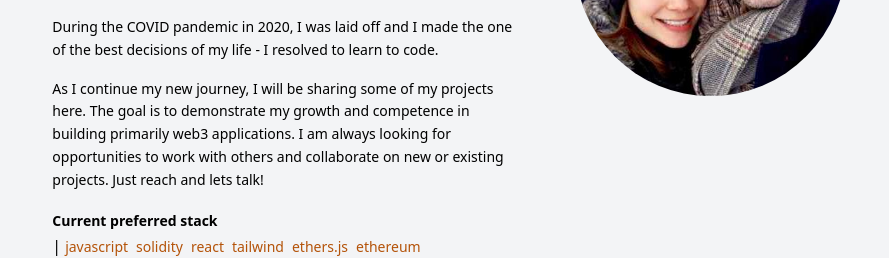
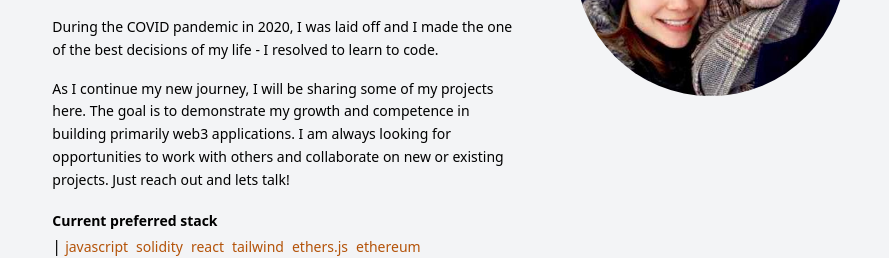
Before and after one commit to joselvelez/zanzeta, a React (Create React App) app: page / in a window 1280 px wide. Shown: the part 304-562 px from the top of the page, without its empty margins (181-1070 px from the left). Built offline with nearby package versions, Linux system fonts and the light colour scheme.

Commit message:
fix spelling

```diff
--- a/src/components/FrontPage.js
+++ b/src/components/FrontPage.js
@@ -11,7 +11,7 @@ export const FrontPage = () => {
                         During the COVID pandemic in 2020, I was laid off and I made the one of the best decisions of my life - I resolved to learn to code.
                     </p>
                     <p className="py-2 leading-relaxed font-sans text-sm">
-                    As I continue my new journey, I will be sharing some of my projects here. The goal is to demonstrate my growth and competence in building primarily web3 applications. I am always looking for opportunities to work with others and collaborate on new or existing projects. Just reach and lets talk!
+                    As I continue my new journey, I will be sharing some of my projects here. The goal is to demonstrate my growth and competence in building primarily web3 applications. I am always looking for opportunities to work with others and collaborate on new or existing projects. Just reach out and lets talk!
                     </p>
                     <p className="py-2 leading-relaxed font-sans">
                         <b className="leading-relaxed font-sans text-sm">Current preferred stack</b> |
```
